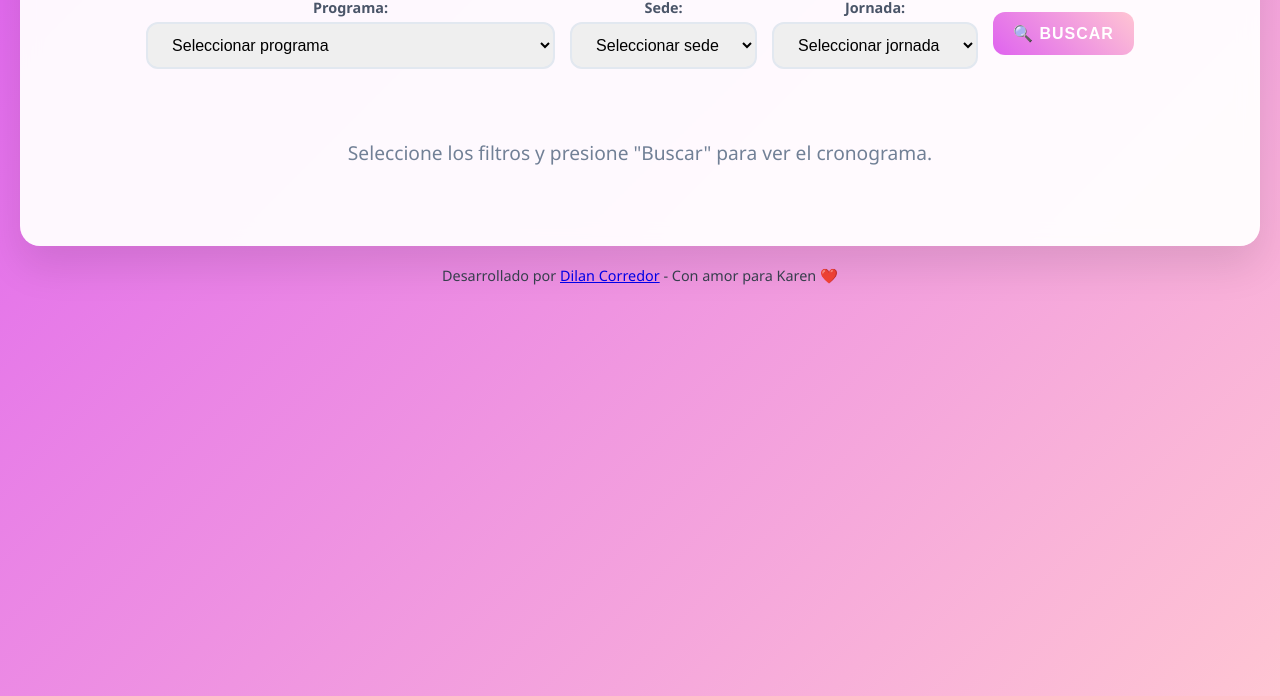
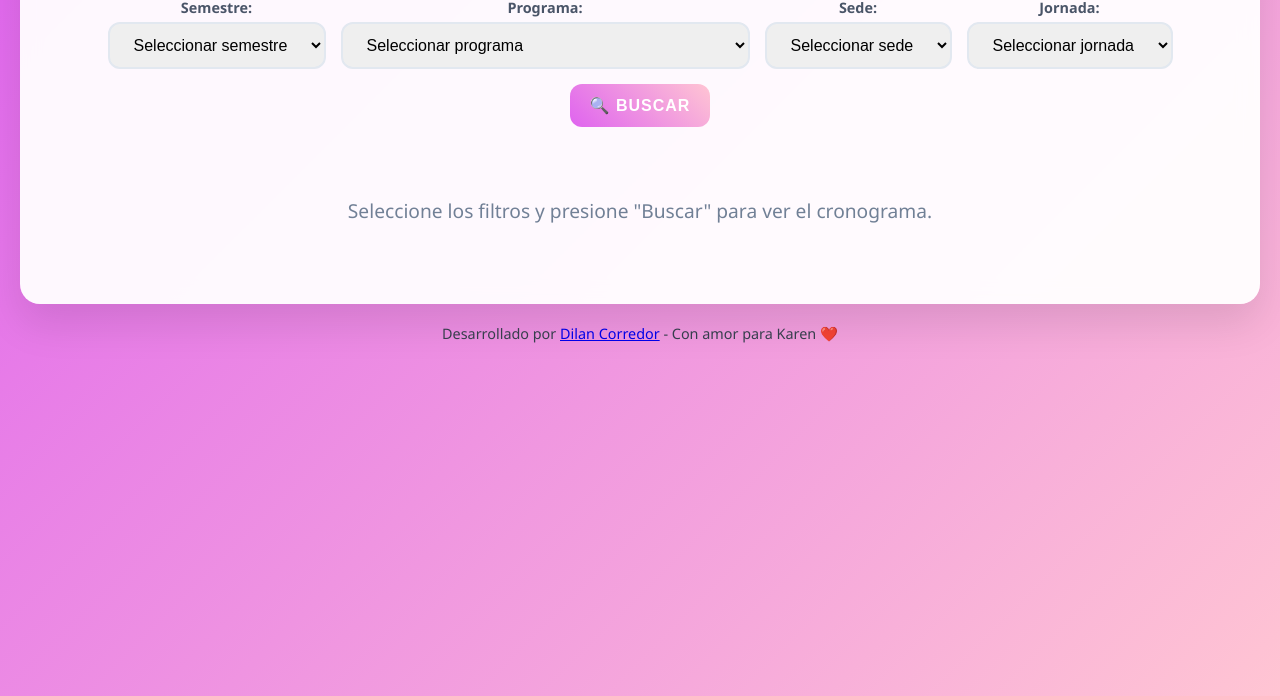
Before and after one commit to Ardilan13/cronograma-ipred, a website: page public/index.html in a window 1280 px wide. Shown: the part 144-840 px from the top of the page. Drawn offline with Linux system fonts and the light colour scheme.

Commit message:
adicion semestre en html

```diff
--- a/public/index.html
+++ b/public/index.html
@@ -1,4 +1,4 @@
-<!DOCTYPE html>
+<!doctype html>
 <html lang="es">
   <head>
     <meta charset="UTF-8" />
@@ -14,6 +14,16 @@
 
       <!-- FORMULARIO DE FILTROS PRINCIPALES -->
       <form id="filtros" class="filters">
+        <!-- Semestre -->
+        <div class="filter-group">
+          <label for="semestre">Semestre:</label>
+          <select name="semestre" id="semestre" required>
+            <option value="" selected>Seleccionar semestre</option>
+            <option value="20252">2025-2</option>
+            <option value="20261">2026-1</option>
+            <option value="20262">2026-2</option>
+          </select>
+        </div>
         <!-- Programa -->
         <div class="filter-group">
           <label for="programa">Programa:</label>
```
